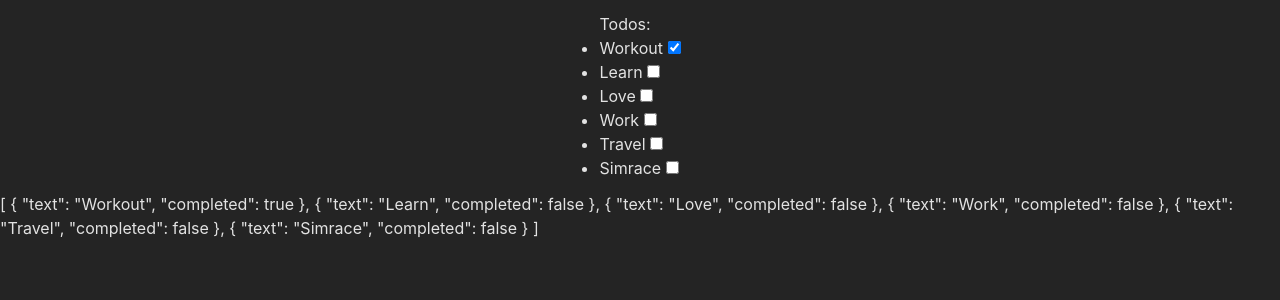
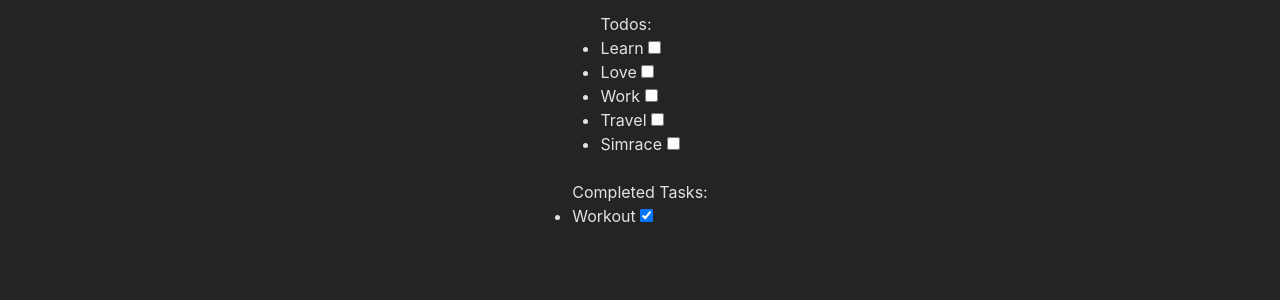
Before and after one commit to keyproco/dasboto, a Vue app: page / in a window 1280 px wide. Both pictures are taken after a click on the checkbox 674 px from the left and 47 px from the top of the page. Shown: the top 300 px of the page. Built offline with nearby package versions, Linux system fonts and the light colour scheme.

Commit message:
created a 2nd list for completed tasks

```diff
--- a/src/App.vue
+++ b/src/App.vue
@@ -8,22 +8,27 @@ import { ref } from 'vue';
   {
     text: 'Learn',
     completed: false,
+    id: 1
   },
   {
     text: 'Love',
     completed: false,
+    id: 2
   },
   {
     text: 'Work',
     completed: false,
+    id: 3
   },
   {
     text: 'Travel',
     completed: false,
+    id: 4
   },
   {
     text: 'Simrace',
     completed: false,
+    id: 5
   },
 ]);
 
@@ -34,13 +39,22 @@ import { ref } from 'vue';
     <div class="p-3">
       <h1 class="front-bold" >Todos:</h1>
       <ul class="list-disc">
-        <li v-for="todo in todos" :key="todo.id">
+        <li v-for="todo in todos.filter(todo => ! todo.completed)" :key="todo.id">
+          {{ todo.text }}
+          <input type="checkbox" v-model="todo.completed" :key="todo.id"/>
+        </li>
+      </ul>
+
+    </div>
+    <div class="p-3">
+      <h1 class="front-bold" >Completed Tasks:</h1>
+      <ul class="list-disc">
+        <li v-for="todo in todos.filter(todo => todo.completed)" :key="todo.id">
           {{ todo.text }}
           <input type="checkbox" v-model="todo.completed" />
         </li>
       </ul>
     </div>
-    {{ todos }}
   </section>
 </template>
 
```
